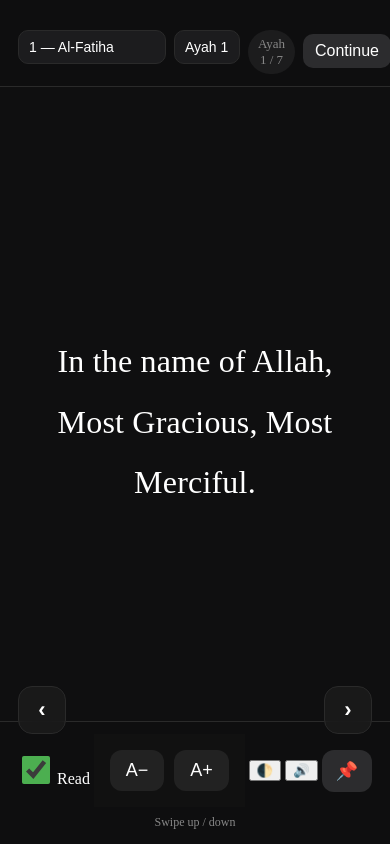
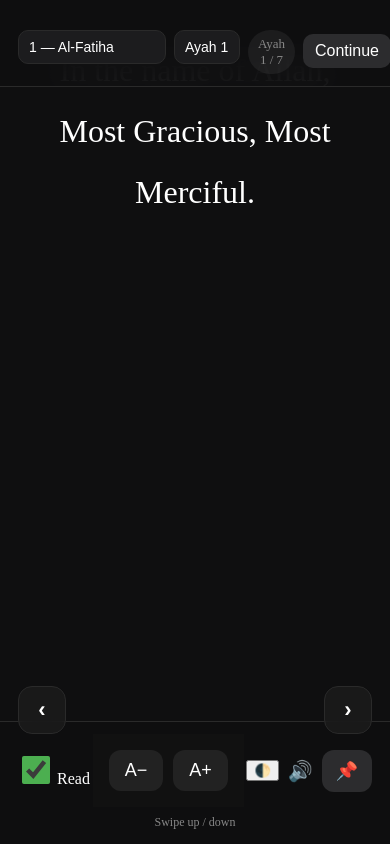
Before and after one commit to shabirdewji/Quran-viewer, a Flask app: page /view/1/1 in a window 390 px wide. Run offline with Flask 3, Linux system fonts and the light colour scheme; data comes from the database, SQL or seed files in the repository.

Commit message:
iphone version scrolling

```diff
--- a/templates/ayah.html
+++ b/templates/ayah.html
@@ -95,38 +95,42 @@ body {
 /* -------------------------------- */
 
 .page {
-    height: 100vh;
-    height: 100dvh;
+    position: absolute;
+    top: 0;
+    left: 0;
+    right: 0;
+    bottom: 0;
 
-    display: flex;
-    align-items: center;
-    justify-content: center;
+    padding-top: 120px;
+    padding-bottom: 140px;
 
-    padding:
-        110px 22px
-        calc(120px + env(safe-area-inset-bottom))
-        22px;
+    overflow-y: auto;
+    -webkit-overflow-scrolling: touch;
 
     box-sizing: border-box;
-    background: var(--bg);
-    color: var(--text);
+
+    /* IMPORTANT FIX */
+    display: block;
 }
 
 /* -------------------------------- */
 /* AYAH TEXT */
 /* -------------------------------- */
-
 .ayah {
-    font-size: 34px;
+    font-size: 32px;
     line-height: 1.9;
     text-align: center;
-    font-weight: 500;
 
     max-width: 700px;
     margin: 0 auto;
-    color: var(--text);
-    letter-spacing: 0.2px;
+
+    padding: 20px;
+    box-sizing: border-box;
 }
+
+
+
+
 
 /* -------------------------------- */
 /* FOOTER */
@@ -542,11 +546,12 @@ body {
             </button>
 
         <!-- Audio -->
-        <button class="audio-btn"
-                onclick="playAudio('{{ '%03d' % verse.surah }}{{ '%03d' % verse.ayah }}')">
+        {% set audio_id = "%03d%03d" | format(verse.surah, verse.ayah) %}
+
+        <button class="audio-icon"
+                onclick="playAudio('{{ audio_id }}')">
             🔊
         </button>
-        <audio id="audioPlayer"></audio>
 
         <button class="pin" id="pinBtn" onclick="pinAyah()">📌</button>
 
```
Also changed, not shown: 1 other file.
